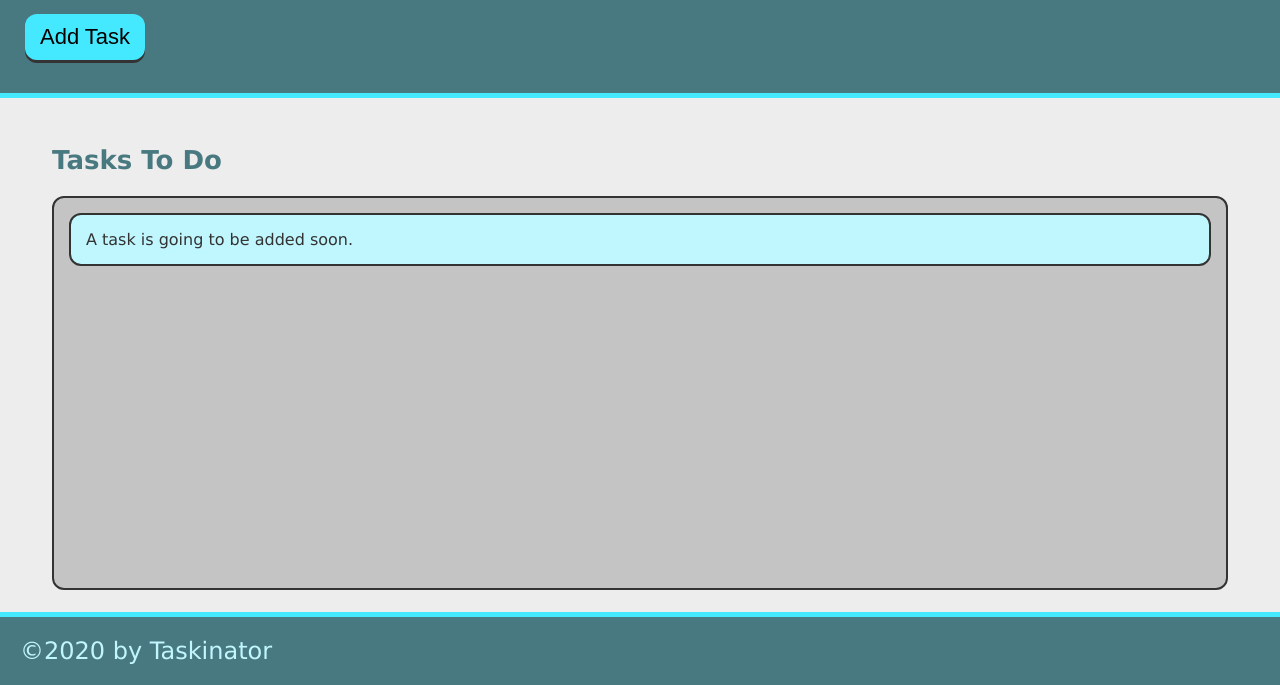
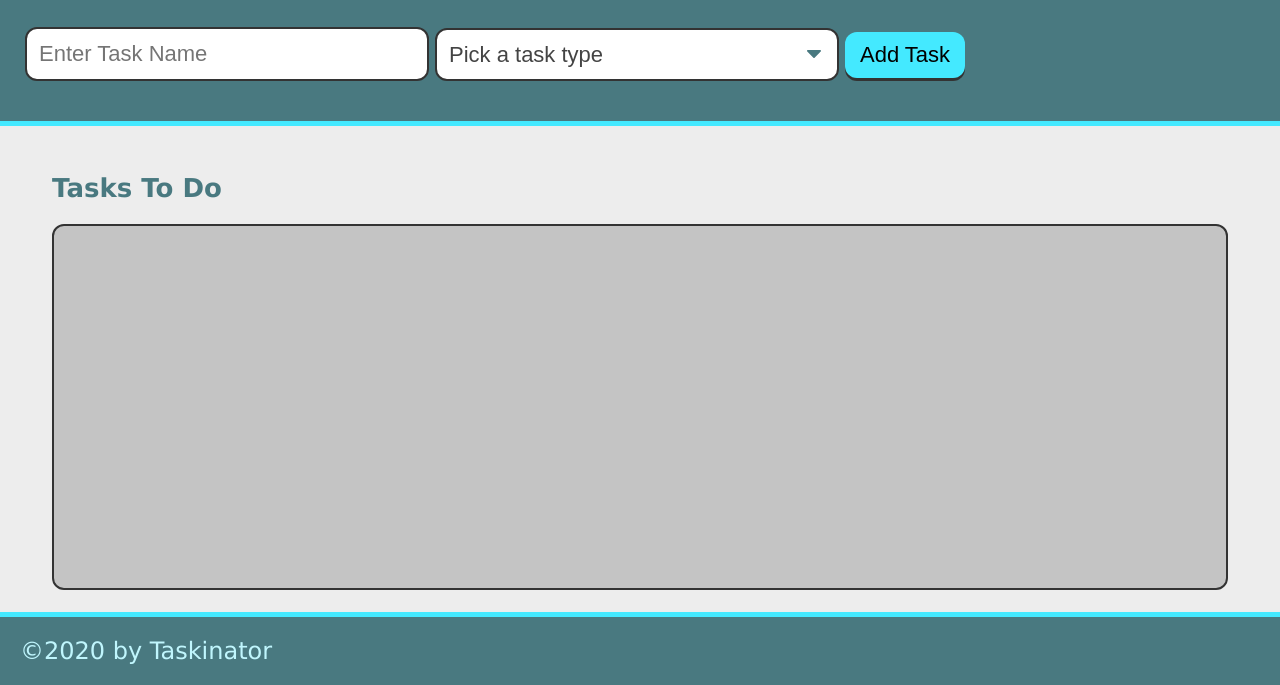
Before and after one commit to lindseymiller2567/taskinator, a plain HTML site: page index.html in a window 1280 px wide. Shown: the part 115-800 px from the top of the page. Drawn offline with Linux system fonts and the light colour scheme.

Commit message:
added new form to html

```diff
--- a/index.html
+++ b/index.html
@@ -11,18 +11,36 @@
 
     <header>
         <h1 class="page-title">Taskinator</h1>
+
         <p>Click the button below to add a new task!</p>
-        <button class="btn" id="save-task">Add Task</button>
+
+        <form id="task-form">
+
+            <div class="form-group">
+                <input type="text" name="task-name" placeholder="Enter Task Name" />
+            </div>
+
+            <div class="form-group">
+                <select name="task-type" class="select-dropdown">
+                    <option value="" disabled selected>Pick a task type</option>
+                    <option value="Print">Print</option>
+                    <option value="Web">Web</option>
+                    <option value="Mobile">Mobile</option>
+                </select>
+            </div>
+
+            <div class="form-group">
+                <button class="btn" id="save-task">Add Task</button>
+            </div>
+
+        </form>
+
     </header>
 
     <main class="page-content">
         <section class="task-list-wrapper">
             <h2 class="list-title">Tasks To Do</h2>
-            <ul class="task-list" id="tasks-to-do">
-                <li class="task-item">
-                    A task is going to be added soon.
-                </li>
-            </ul>
+            <ul class="task-list" id="tasks-to-do"></ul>
         </section>
     </main>
 
```
